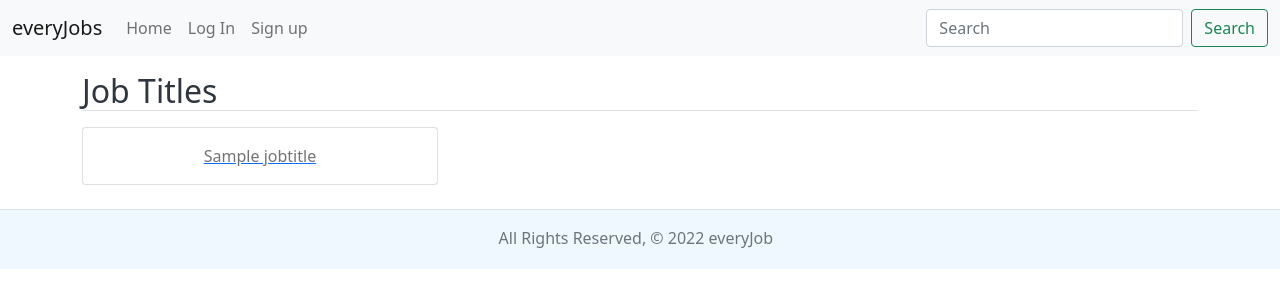
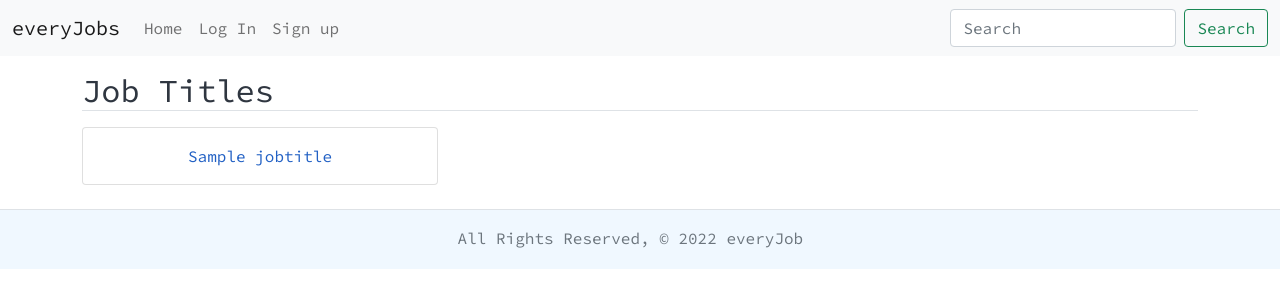
Before and after one commit to stylec0/everyJob, a Django app: page / in a window 1280 px wide. Shown: the top 308 px of the page. Run offline with Django 3.2, Linux system fonts and the light colour scheme; tables that the repository leaves empty hold one stand-in row (values such as "Sample post").

Commit message:
google font + css change

```diff
--- a/main_app/static/css/style.css
+++ b/main_app/static/css/style.css
@@ -1,6 +1,14 @@
+@import url('https://fonts.googleapis.com/css2?family=Source+Code+Pro:wght@400;700&display=swap');
+
 :root {
 	--main-color: #a29bfe;
 	--main-gray: #2f3640;
+}
+
+body {
+	color: var(--main-gray);
+	font-family: 'Source Code Pro',
+		monospace;
 }
 
 .btn-primary {
@@ -8,15 +16,10 @@
 	border-color: var(--main-color);
 }
 
-
-body {
-	color: var(--main-gray);
-
-}
-
 .job-title {
 	text-decoration: none;
-	color: rgba(0, 0, 0, .55);
+	color: #2160c4;
+	;
 }
 
 #job-title {
@@ -34,6 +37,10 @@ body {
 	margin-bottom: .5rem;
 }
 
+.text-decoration-none {
+	text-decoration: none;
+}
+
 .footer {
 	/* position: absolute;
 	bottom: 0; */
--- a/main_app/templates/home.html
+++ b/main_app/templates/home.html
@@ -8,7 +8,7 @@
 	<!-- 1 column on phones, 2 columns on small screens 3 columns on everything else -->
 	<div class="col-12 col-sm-6 col-md-4">
 		<div class='card job-title-container'>
-			<a href="{% url 'detail' job.id %}">
+			<a class="text-decoration-none" href="{% url 'detail' job.id %}">
 				<div class="card-body text-center job-title">
 					{{ job.job_title }}
 				</div>
```
